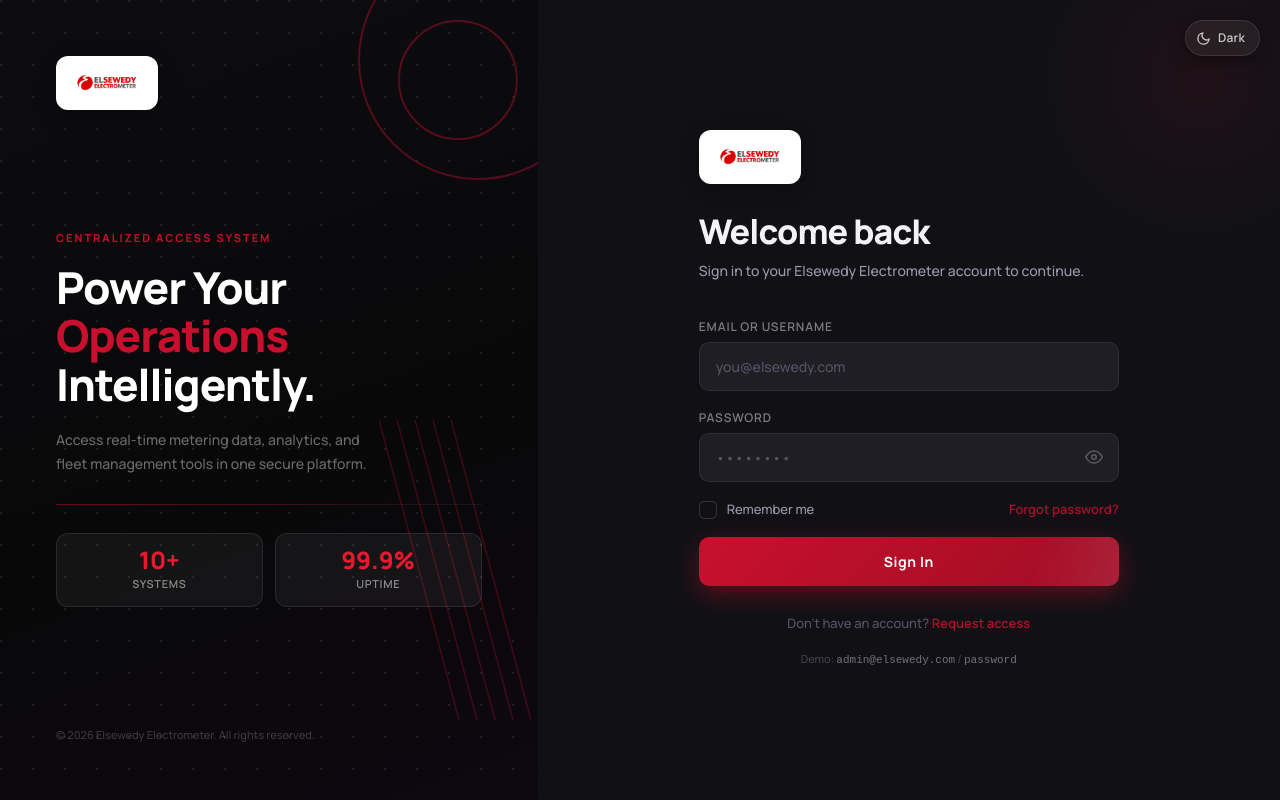
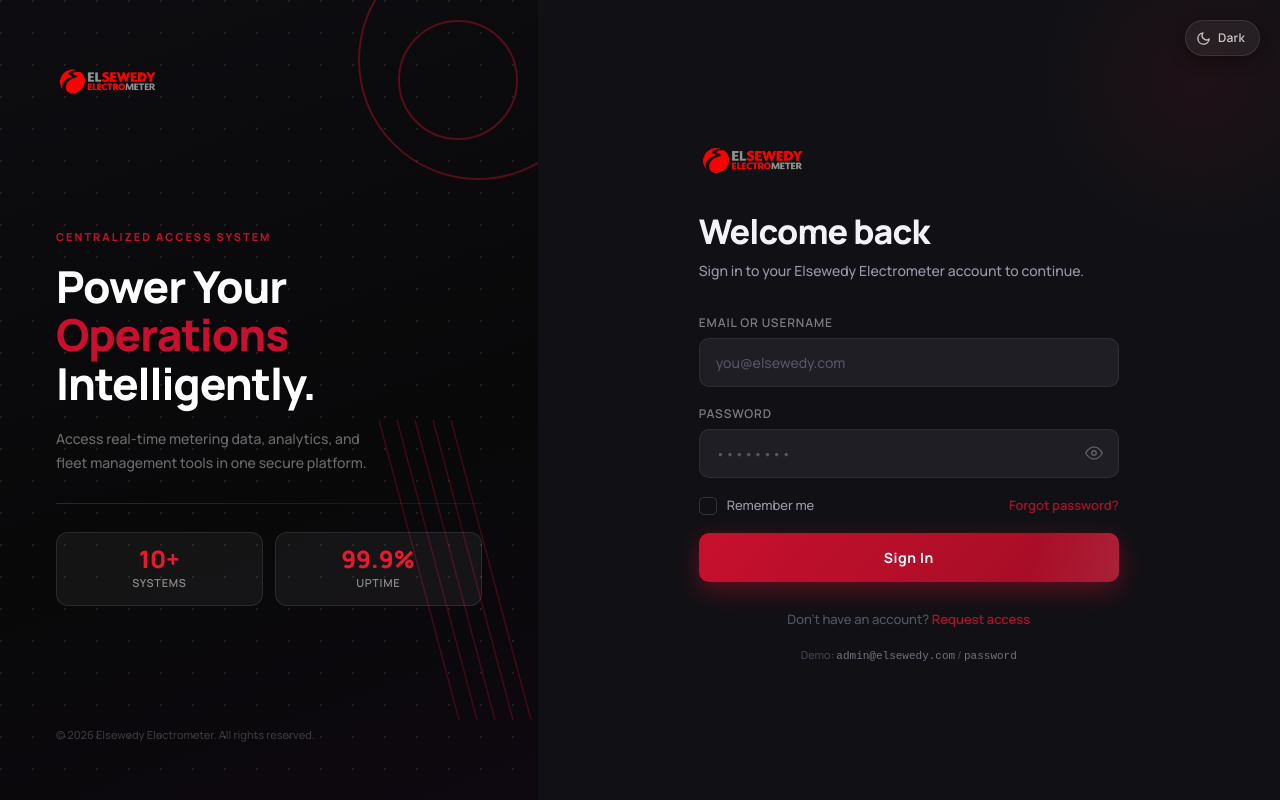
Before and after one commit to Pro-Abdallah/CAS-Login-Page, a React (Vite) app: page / in a window 1280 px wide. Shown: the top 800 px of the page. Built offline with nearby package versions, Linux system fonts and the light colour scheme.

Commit message:
Make logo transparent and increase size to 52px-68px

```diff
--- a/src/components/BrandPanel.jsx
+++ b/src/components/BrandPanel.jsx
@@ -107,24 +107,16 @@
       <RedRing size={120} style={{ top: '20px', right: '20px', opacity: 0.25 }} />
 
       <div style={{ position: 'relative', zIndex: 2 }}>
-        <div
+        <img
+          src={logoImg}
+          alt="Elsewedy Electrometer"
           style={{
-            display: 'inline-flex',
-            alignItems: 'center',
-            gap: '12px',
-            background: '#FFFFFF',
-            border: '1px solid rgba(255,255,255,0.1)',
-            borderRadius: '12px',
-            padding: '10px 18px',
-            boxShadow: '0 4px 20px rgba(0,0,0,0.3)',
+            height: '52px',
+            width: 'auto',
+            display: 'block',
+            filter: 'brightness(1.6) contrast(1.1)',
           }}
-        >
-          <img
-            src={logoImg}
-            alt="Elsewedy Electrometer"
-            style={{ height: '32px', width: 'auto', display: 'block' }}
-          />
-        </div>
+        />
       </div>
 
       <div style={{ position: 'relative', zIndex: 2 }}>
--- a/src/components/IntroSequence.jsx
+++ b/src/components/IntroSequence.jsx
@@ -144,10 +144,6 @@
       animate={animated ? { scale: [1, 1.05, 1] } : {}}
       transition={animated ? { duration: 2, repeat: Infinity, ease: 'easeInOut' } : {}}
       style={{
-        padding: '12px 20px',
-        borderRadius: '12px',
-        background: '#FFFFFF',
-        boxShadow: '0 8px 24px rgba(0,0,0,0.4)',
         display: 'flex',
         alignItems: 'center',
         justifyContent: 'center',
@@ -157,7 +153,12 @@
       <img
         src={logoImg}
         alt="Elsewedy Electrometer"
-        style={{ height: '36px', width: 'auto', display: 'block' }}
+        style={{
+          height: '68px',
+          width: 'auto',
+          display: 'block',
+          filter: 'brightness(1.6) contrast(1.1)',
+        }}
       />
     </motion.div>
   )
--- a/src/components/LoginForm.jsx
+++ b/src/components/LoginForm.jsx
@@ -459,24 +459,17 @@
         zIndex: 2,
       }}
     >
-      <div style={{ marginBottom: '36px' }}>
-        <div
-          style={{
-            display: 'inline-flex',
-            alignItems: 'center',
-            gap: '10px',
-            marginBottom: '28px',
-            background: '#FFFFFF',
-            border: isDark ? '1px solid rgba(255,255,255,0.1)' : '1px solid rgba(0,0,0,0.08)',
-            borderRadius: '12px',
-            padding: '10px 18px',
-            boxShadow: isDark ? '0 4px 20px rgba(0,0,0,0.3)' : '0 4px 16px rgba(0,0,0,0.06)',
-          }}
-        >
+      <div style={{ marginBottom: '32px' }}>
+        <div style={{ marginBottom: '24px' }}>
           <img
             src={logoImg}
             alt="Elsewedy Electrometer"
-            style={{ height: '32px', width: 'auto', display: 'block' }}
+            style={{
+              height: '54px',
+              width: 'auto',
+              display: 'block',
+              filter: isDark ? 'brightness(1.6) contrast(1.1)' : 'none',
+            }}
           />
         </div>
 
```
